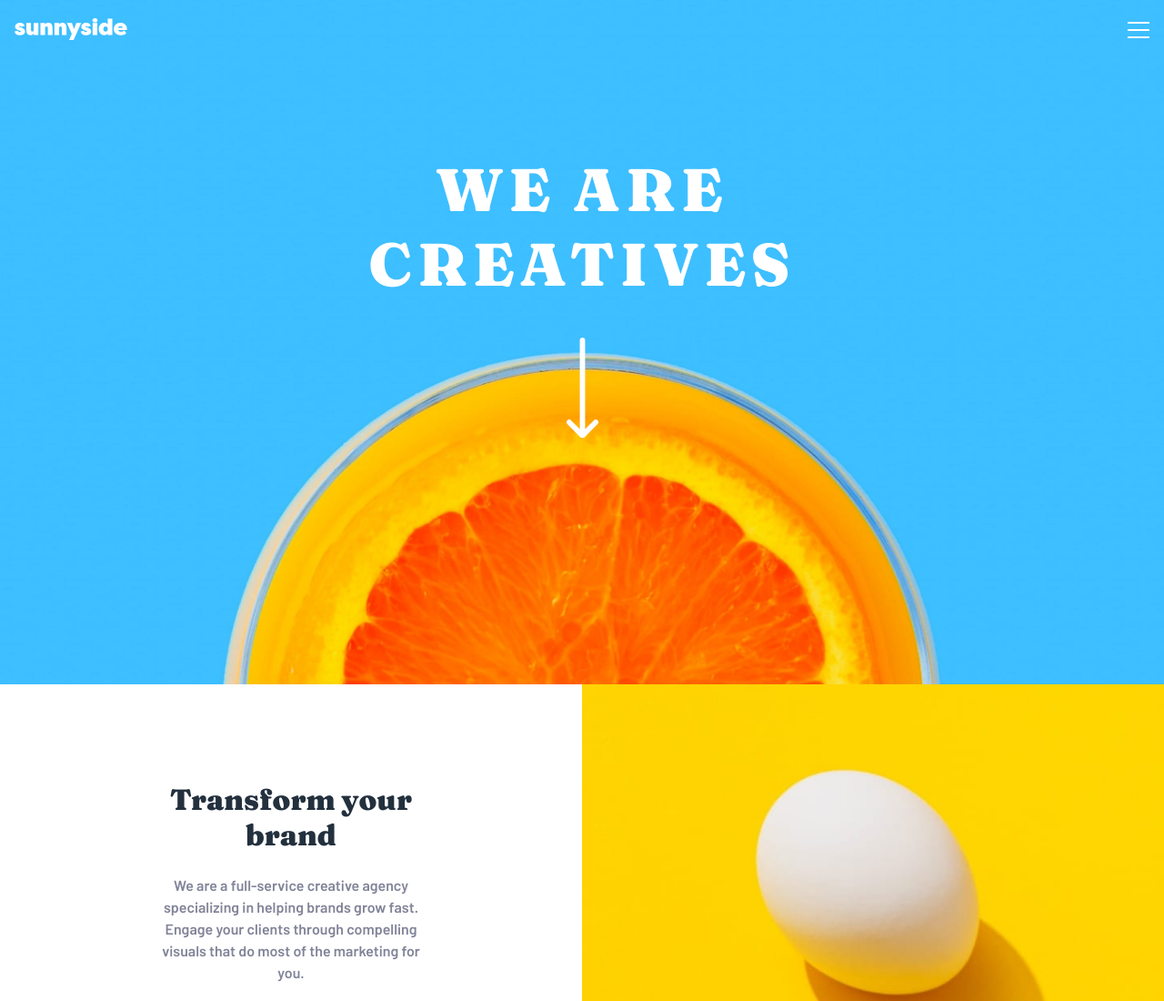
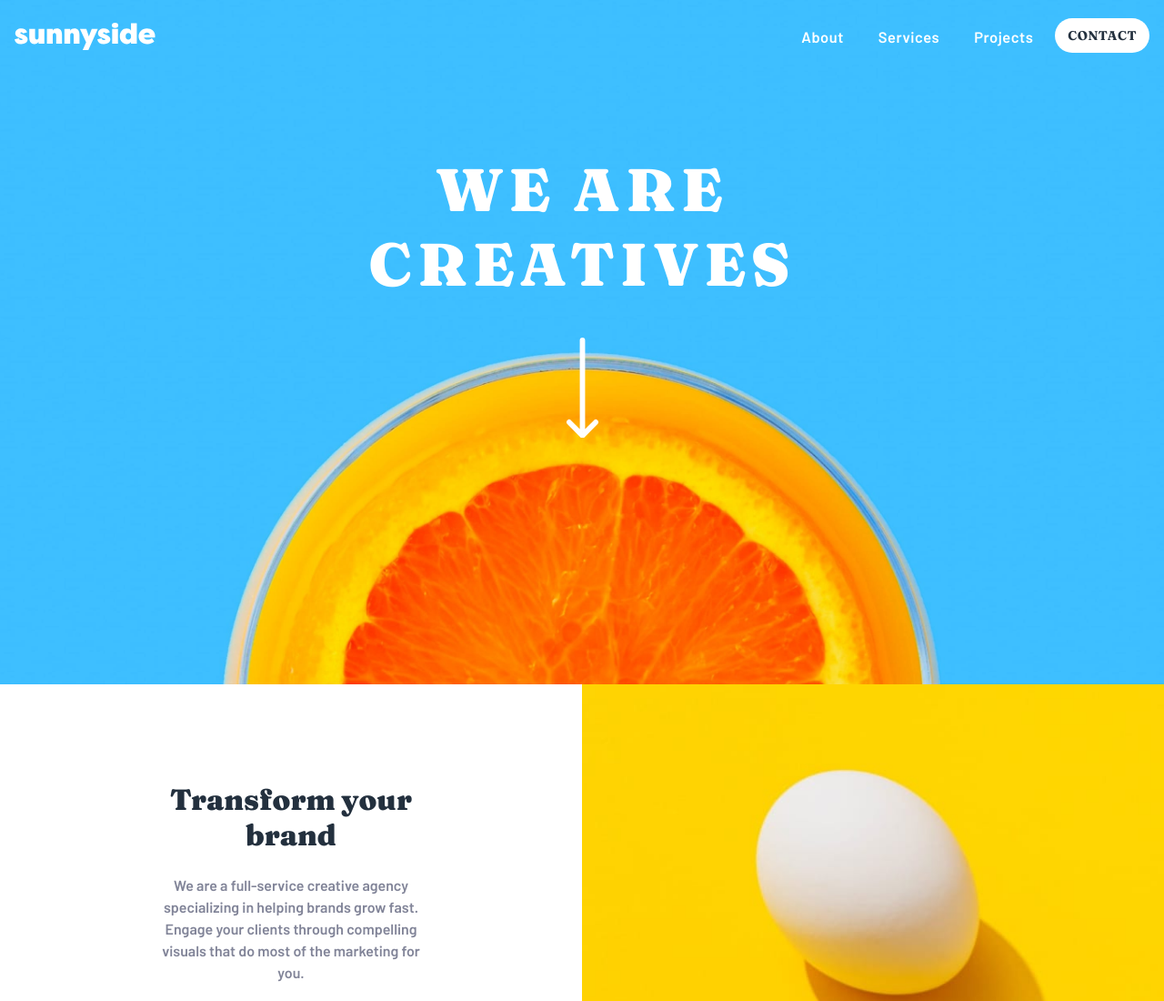
Before and after one commit to okayda/sunny-landing-page, a website built with Parcel: page src/index.html in a window 1280 px wide. Shown: the top 1100 px of the page at 91% size. Built offline with nearby package versions, Linux system fonts and the light colour scheme.

Commit message:
Add header navigation layout at mobile & desktop

```diff
--- a/src/index.html
+++ b/src/index.html
@@ -24,16 +24,18 @@
   <body>
     <div class="container">
       <header>
+        <div class="header-wrapper">
           <a href="#" class="logo">
             <img src="../assets/logo.svg" alt="" />
           </a>
 
           <nav>
-          <button>
+            <button class="header-burger-btn">
               <img src="../assets/icon-hamburger.svg" alt="" />
             </button>
 
-          <!-- <ul>
+            <div class="links-container">
+              <ul class="header-links">
                 <li>
                   <a href="#">About</a>
                 </li>
@@ -44,10 +46,12 @@
                   <a href="#">Projects</a>
                 </li>
                 <li>
-            <a href="#">Contact</a>
+                  <a href="#" class="active">Contact</a>
                 </li>
-        </ul> -->
+              </ul>
+            </div>
           </nav>
+        </div>
       </header>
 
       <main>
--- a/src/js/script.js
+++ b/src/js/script.js
@@ -2,3 +2,10 @@ window.addEventListener("scroll", function () {
   const header = document.querySelector("header");
   header.classList.toggle("sticky", window.scrollY > 440);
 });
+
+document
+  .querySelector(".header-burger-btn")
+  .addEventListener("click", function () {
+    const header = document.querySelector("header");
+    header.classList.toggle("open-nav");
+  });
--- a/src/scss/_global.scss
+++ b/src/scss/_global.scss
@@ -19,6 +19,7 @@ html {
 }
 
 body {
+  position: relative;
   box-sizing: border-box;
   font-family: "Barlow", sans-serif;
   font-weight: 600;
@@ -37,6 +38,7 @@ button {
   border: none;
   background-color: transparent;
   line-height: 0;
+  cursor: pointer;
 }
 
 ul {
@@ -53,7 +55,6 @@ a:link {
 }
 
 a:link,
-a:link.active,
 h3 {
   font-family: "Fraunces", serif;
   font-weight: 700;
--- a/src/scss/layout/_header.scss
+++ b/src/scss/layout/_header.scss
@@ -1,19 +1,151 @@
 @use "../abstracts" as *;
+
+header.sticky {
+  background-color: rgba(#3cbcfc, 0.9);
+  box-shadow: 0px 4px 11px 0px rgba(0, 0, 0, 0.6);
+}
+
+header.open-nav .links-container {
+  transform: translate(-50%, 0);
+}
 
 header {
   position: fixed;
   top: 0;
   left: 0;
-  z-index: 1000;
+  z-index: 500;
 
   width: 100%;
+
+  transition: 0.8s;
+  padding: 2rem 1.6rem;
+
+  .logo {
+    line-height: 0;
+
+    img {
+      width: 100%;
+      height: 3rem;
+    }
+  }
+}
+
+.header-wrapper {
   display: flex;
   justify-content: space-between;
   align-items: center;
-  transition: 0.8s;
-  padding: 2rem 1.6rem;
+
+  max-width: 150rem;
+  margin: 0 auto;
 }
 
-header.sticky {
-  background-color: rgba(#3cbcfc, 0.9);
+.links-container {
+  position: absolute;
+  top: 11rem;
+  left: 50%;
+  transform: translate(-50%, -150%);
+
+  transition: 0.6s;
+  width: 100%;
 }
+
+.header-links {
+  position: relative;
+
+  background-color: $white;
+  box-shadow: 0px 15px 9px 4px rgba(0, 0, 0, 0.3);
+  max-width: calc(37.5rem - 3.2rem);
+  margin: 0 auto;
+  padding: 3rem;
+
+  display: flex;
+  flex-direction: column;
+  align-items: center;
+  gap: 1rem;
+
+  &::before {
+    content: "";
+    position: absolute;
+    top: -2.5rem;
+    right: 0;
+    width: 0;
+    height: 0;
+    border-top: 30px solid $white;
+    border-right: 30px solid transparent;
+    transform: rotate(180deg);
+  }
+
+  a:link {
+    display: inline-block;
+    padding: 1.2rem 2rem;
+    border-radius: 50px;
+
+    font-family: "Barlow", sans-serif;
+    font-size: 1.65rem;
+    text-transform: capitalize;
+    letter-spacing: 0.5px;
+  }
+
+  a:link,
+  a:visited {
+    color: $dark-grayish-blue;
+  }
+
+  a:link.active,
+  a:visited.active {
+    color: $very-dark-desaturated-blue;
+    font-family: "Fraunces", serif;
+    text-transform: uppercase;
+    font-size: 1.4rem;
+
+    background-color: $yellow;
+  }
+}
+
+@include tablet-laptop-sm-layout() {
+  .header-burger-btn {
+    display: none;
+  }
+
+  .links-container {
+    position: static;
+    transform: translateX(0);
+  }
+
+  .header-links {
+    background-color: transparent;
+    box-shadow: none;
+    max-width: none;
+    padding: 0;
+
+    flex-direction: row;
+    align-items: stretch;
+    justify-content: flex-end;
+
+    &::before {
+      content: none;
+    }
+
+    a:link {
+      padding: 1rem 1.4rem;
+      transition: 0.4s;
+    }
+
+    a:link,
+    a:visited {
+      color: $white;
+    }
+
+    a:link.active,
+    a:visited.active {
+      color: $very-dark-desaturated-blue;
+      background-color: $white;
+    }
+
+    a:hover.active,
+    a:active.active {
+      color: $white;
+      background-color: rgba(255, 255, 255, 0.4);
+    }
+  }
+}
```
Also changed, not shown: 1 other file. Lines whose indentation alone changed are shown as unchanged.
